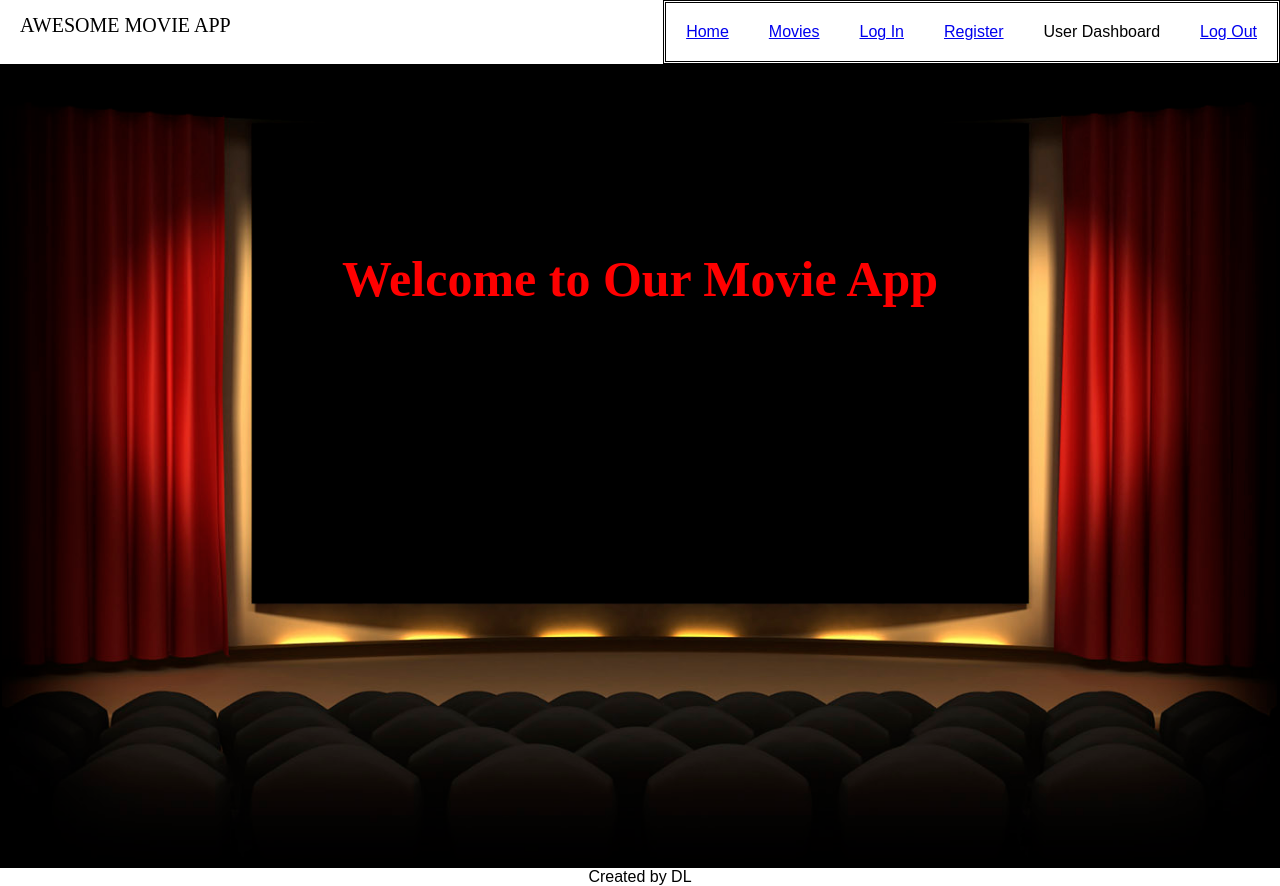
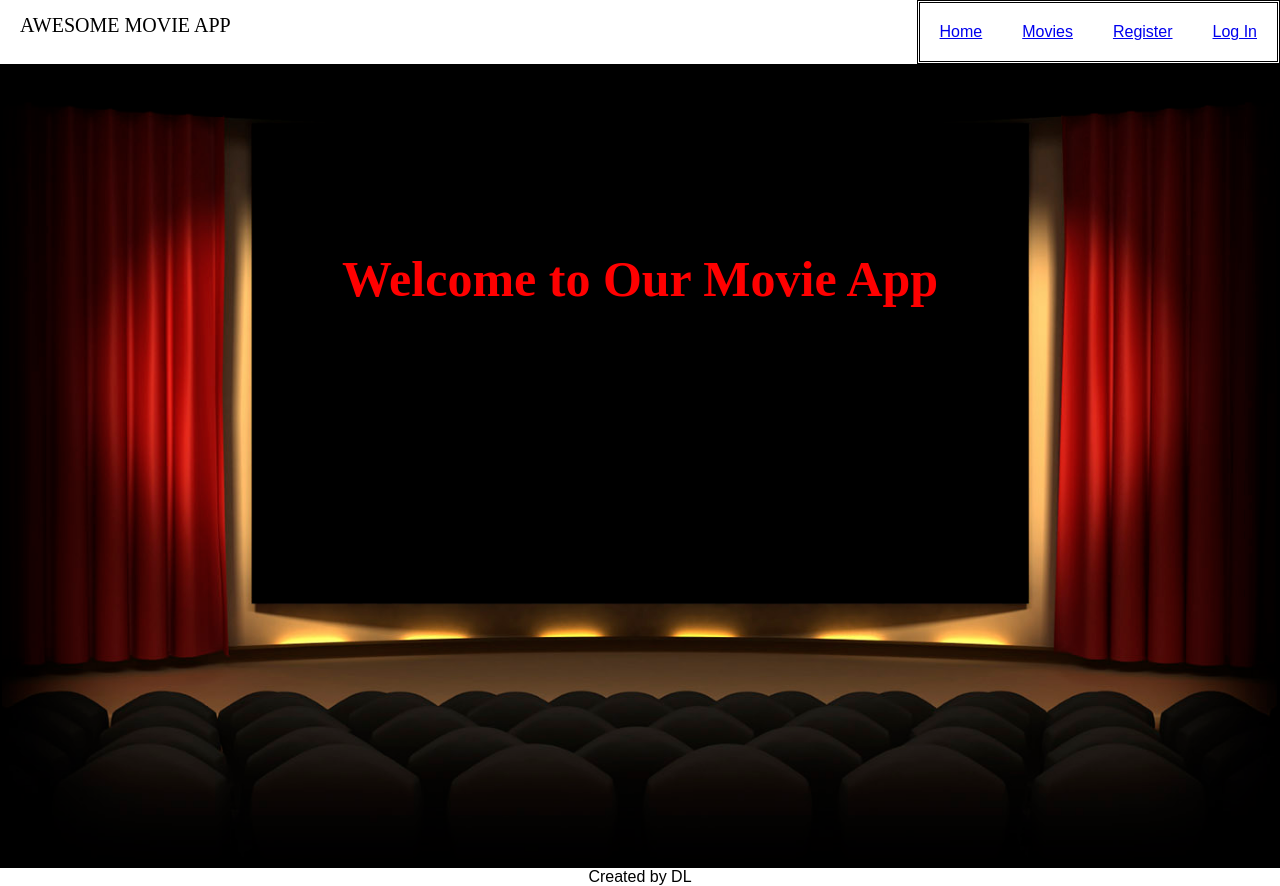
Before and after one commit to zakphi/group-movie-app, a React (Create React App) app in the folder client/: page / in a window 1280 px wide. Built offline with nearby package versions, Linux system fonts and the light colour scheme; no server answers; a web font is replaced by a local one.

Commit message:
conditional rendering

```diff
--- a/client/src/components/Header.jsx
+++ b/client/src/components/Header.jsx
@@ -8,10 +8,10 @@ const Header = (props) => {
           <nav>
             <li><Link to='/'>Home</Link></li>
             <li><Link to='/movies'>Movies</Link></li>
-                <li><Link to='/login'>Log In</Link></li>
-                <li><Link to='/register'>Register</Link></li>
-                <li>User Dashboard</li>
-                <li onClick={props.logOut}><Link to='/'>Log Out</Link></li>
+            {!props.userState ? <li><Link to='/register'>Register</Link></li> : ''}
+            {!props.userState ? <li><Link to='/login'>Log In</Link></li> : ''}
+            {props.userState ? <li>User Dashboard</li> : ''}
+            {props.userState ? <li onClick={props.logOut}><Link to='/' replace>Log Out</Link></li> : ''}
           </nav>
       </header>
     )
```
Lines whose indentation alone changed are shown as unchanged.
